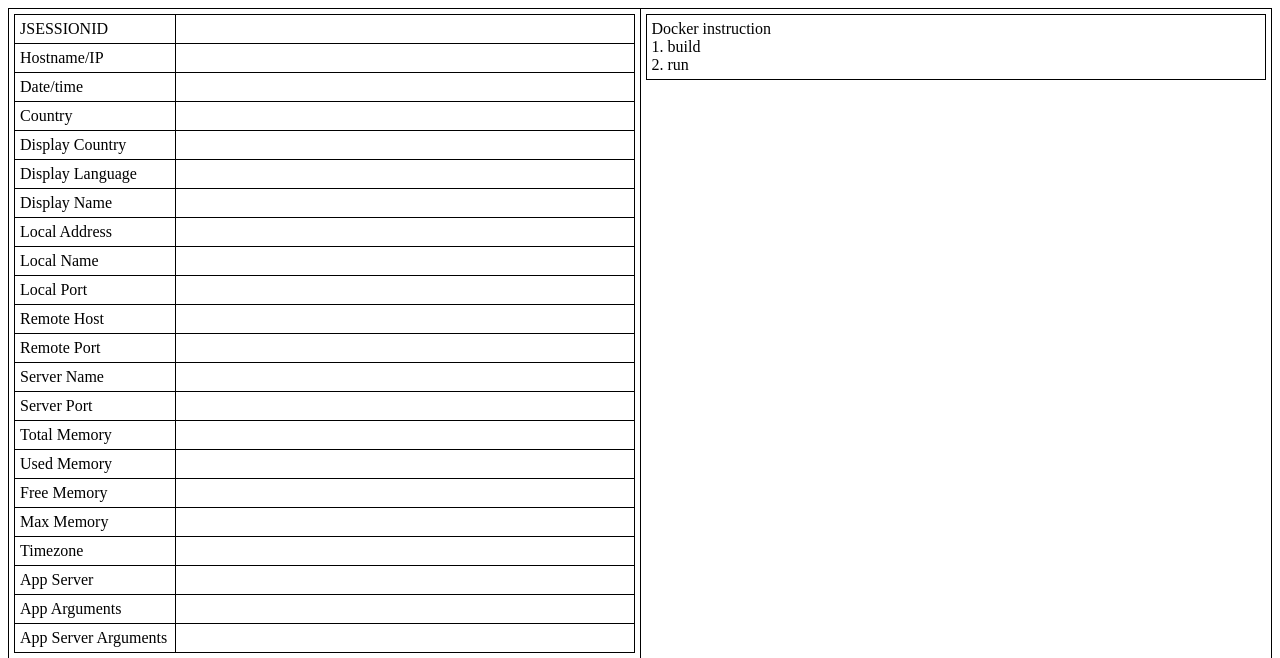
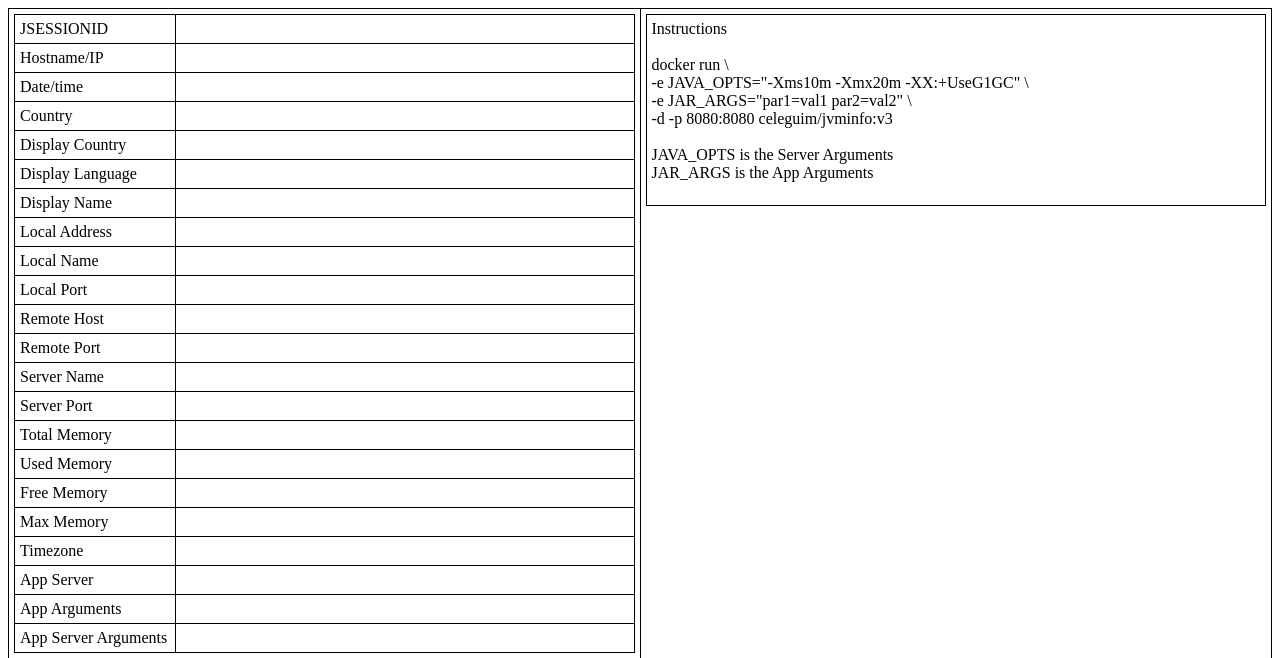
Before and after one commit to celeguim/jvminfo, a Spring app: template src/main/resources/templates/index.html in a window 1280 px wide. Shown: the top 658 px of the page. Run offline with Thymeleaf, Linux system fonts and the light colour scheme; the template is opened without the code that fills it, so the values that code supplies are empty.

Commit message:
instructions added

```diff
--- a/src/main/resources/templates/index.html
+++ b/src/main/resources/templates/index.html
@@ -115,7 +115,16 @@
 			<td style="width: 50%; vertical-align: baseline;">
 				<table style="width: 100%;">
 					<tr>
-						<td>Docker instruction<br>1. build<br>2. run</td>
+						<td>
+							Instructions <br><br>
+							docker run \<br>
+							-e JAVA_OPTS="-Xms10m -Xmx20m -XX:+UseG1GC" \<br>
+							-e JAR_ARGS="par1=val1 par2=val2" \<br>
+							-d -p 8080:8080 celeguim/jvminfo:v3<br>
+							<br>
+							JAVA_OPTS is the Server Arguments <br>
+							JAR_ARGS is the App Arguments <br><br>
+						</td>
 					</tr>
 				</table>
 			</td>
```
